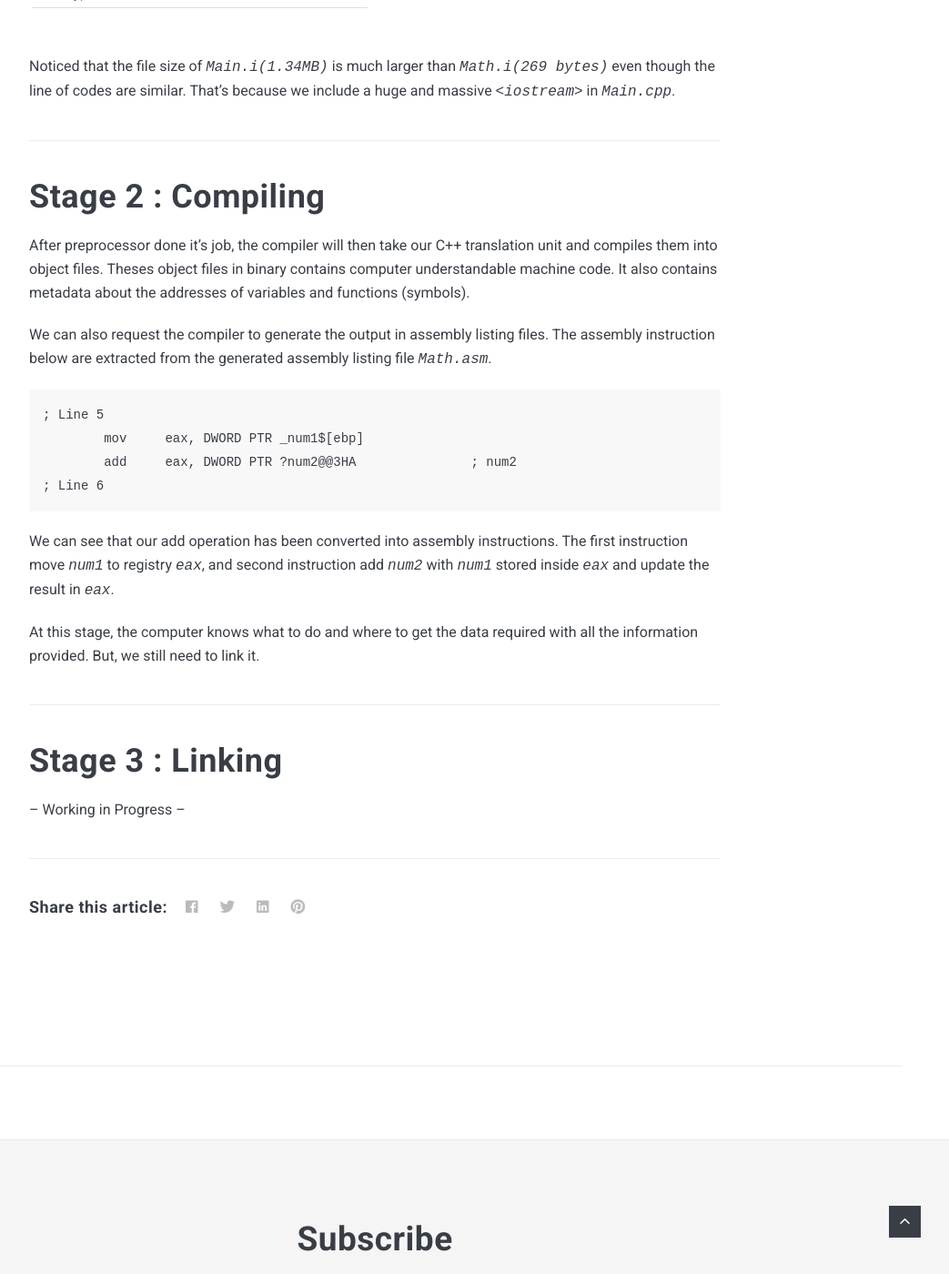
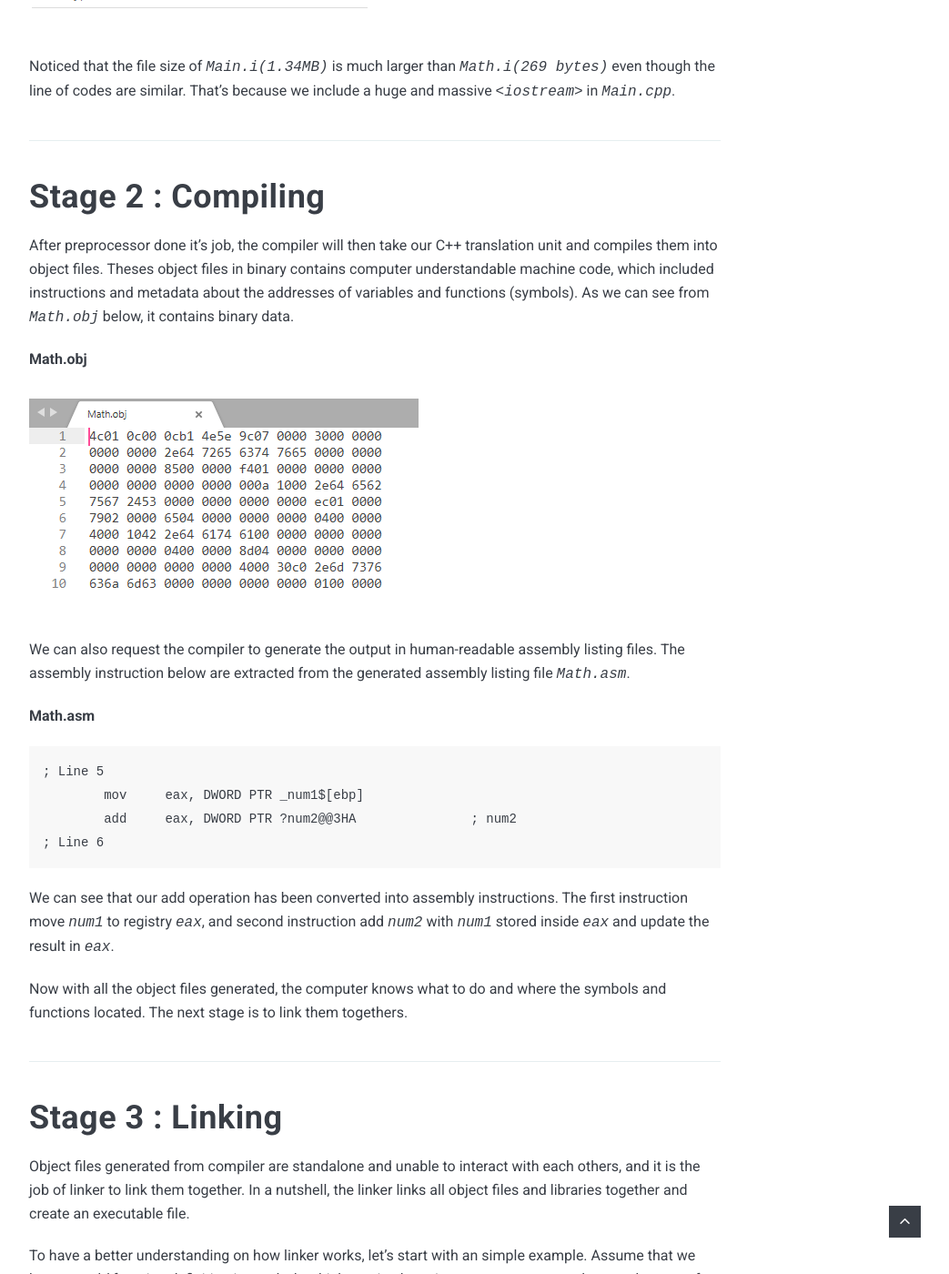
Before and after one commit to wendiiwong/portfolio, a Jekyll site: the page built from _posts/2020-02-20-How-cpp-compiler-works.md, in a window 1280 px wide and 1400 px high, scrolled down 4293 px. Shown: the whole window at 91% size, without its empty margins (228-1271 px from the left). Built offline with Jekyll 4.4.1, drawn with Linux system fonts in a browser that asks for light colours; nearby versions of some CDN libraries; comment, search, counter and statistics services are not loaded; some of the changed text lies outside the part shown.

Commit message:
Update post (How cpp compiler works)

```diff
--- a/_posts/2020-02-20-How-cpp-compilers-works.md
+++ b/_posts/2020-02-20-How-cpp-compiler-works.md
@@ -91,10 +91,14 @@
 ---
 # Stage 2 : Compiling
 
-After preprocessor done it's job, the compiler will then take our C++ translation unit and compiles them into object files. Theses object files in binary contains computer understandable machine code. It also contains metadata about the addresses of variables and functions (symbols).
+After preprocessor done it's job, the compiler will then take our C++ translation unit and compiles them into object files. Theses object files in binary contains computer understandable machine code, which included instructions and metadata about the addresses of variables and functions (symbols). As we can see from _`Math.obj`_ below, it contains binary data.
 
-We can also request the compiler to generate the output in assembly listing files. The assembly instruction below are extracted from the generated assembly listing file _`Math.asm`_.
+**Math.obj**
+![]({{ site.baseurl }}/images/20200220_how_compiler_works/04.PNG)
 
+We can also request the compiler to generate the output in human-readable assembly listing files. The assembly instruction below are extracted from the generated assembly listing file _`Math.asm`_.
+
+**Math.asm**
 {% highlight assembly %}
 ; Line 5
 	mov	eax, DWORD PTR _num1$[ebp]
@@ -104,11 +108,71 @@
 
 We can see that our add operation has been converted into assembly instructions. The first instruction move _`num1`_ to registry _`eax`_, and second instruction add _`num2`_ with _`num1`_ stored inside _`eax`_ and update the result in _`eax`_.
 
-At this stage, the computer knows what to do and where to get the data required with all the information provided. But, we still need to link it.
+Now with all the object files generated, the computer knows what to do and where the symbols and functions located. The next stage is to link them togethers.
 
 ---
 # Stage 3 : Linking
 
--- Working in Progress --
+Object files generated from compiler are standalone and unable to interact with each others, and it is the job of linker to link them together. In a nutshell, the linker links all object files and libraries together and create an executable file.
 
----
+To have a better understanding on how linker works, let's start with an simple example. Assume that we have an _`Add`_ function definition in _`Math.h`_, which received two integer parameters and return the sum of them.
+
+**Math.h**
+{% highlight cpp %}
+int Add(int num1, int num2)
+{
+	return num1 + num2;
+}
+{% endhighlight %}
+
+And we call the function in _`Main.cpp`_ as below :
+
+**Math.cpp**
+{% highlight cpp %}
+#include <iostream>
+
+int main(int argc, char* argv[]) {
+    std::cout << Add(1, 2) << std::endl;
+    return 0;
+}
+{% endhighlight %}
+
+When we compile the code, noticed that we get an compilation error C3861 telling that _'Add' identifier not found_, because _`Main.cpp`_ has no idea what _`Add`_ is.
+![]({{ site.baseurl }}/images/20200220_how_compiler_works/05.PNG)
+
+To fix this, we can simply copy the function signature into _`Main.cpp`_, to tell the compiler that _`Add`_ is a function received two int parameters and return an int value.
+
+{% highlight cpp %}
+#include <iostream>
+
+int Add(int num1, int num2);    // <---- Add function signature
+
+int main(int argc, char* argv[]) {
+    std::cout << Add(1, 2) << std::endl;
+    return 0;
+}
+{% endhighlight %}
+
+Now the compilation is succeed.
+![]({{ site.baseurl }}/images/20200220_how_compiler_works/06.PNG)
+
+Next, let's try to build it.
+![]({{ site.baseurl }}/images/20200220_how_compiler_works/07.PNG)
+
+Noticed that we get a Linking error LNK2019 telling that we have _unresolved external symbol_, which is our _Add_ function. This is happen because the linker can't find the function to link it.
+
+Now let's include _`Math.h`_ that contains the function definition, and build again.
+{% highlight cpp %}
+#include <iostream>
+#include "Math.h"    // <---- Add this line
+
+int Add(int num1, int num2);
+
+int main(int argc, char* argv[]) {
+    std::cout << Add(1, 2) << std::endl;
+    return 0;
+}
+{% endhighlight %}
+
+This time the build is succedded, and we get an executable file ( _`HelloWorld.exe`_ ).
+![]({{ site.baseurl }}/images/20200220_how_compiler_works/08.PNG)
```
Also changed, not shown: images/20200220_how_compiler_works/01.jpg, images/20200220_how_compiler_works/02.jpg, images/20200220_how_compiler_works/04.PNG (added), images/20200220_how_compiler_works/05.PNG (added), images/20200220_how_compiler_works/06.PNG (added), images/20200220_how_compiler_works/07.PNG (added), images/20200220_how_compiler_works/08.PNG (added).
